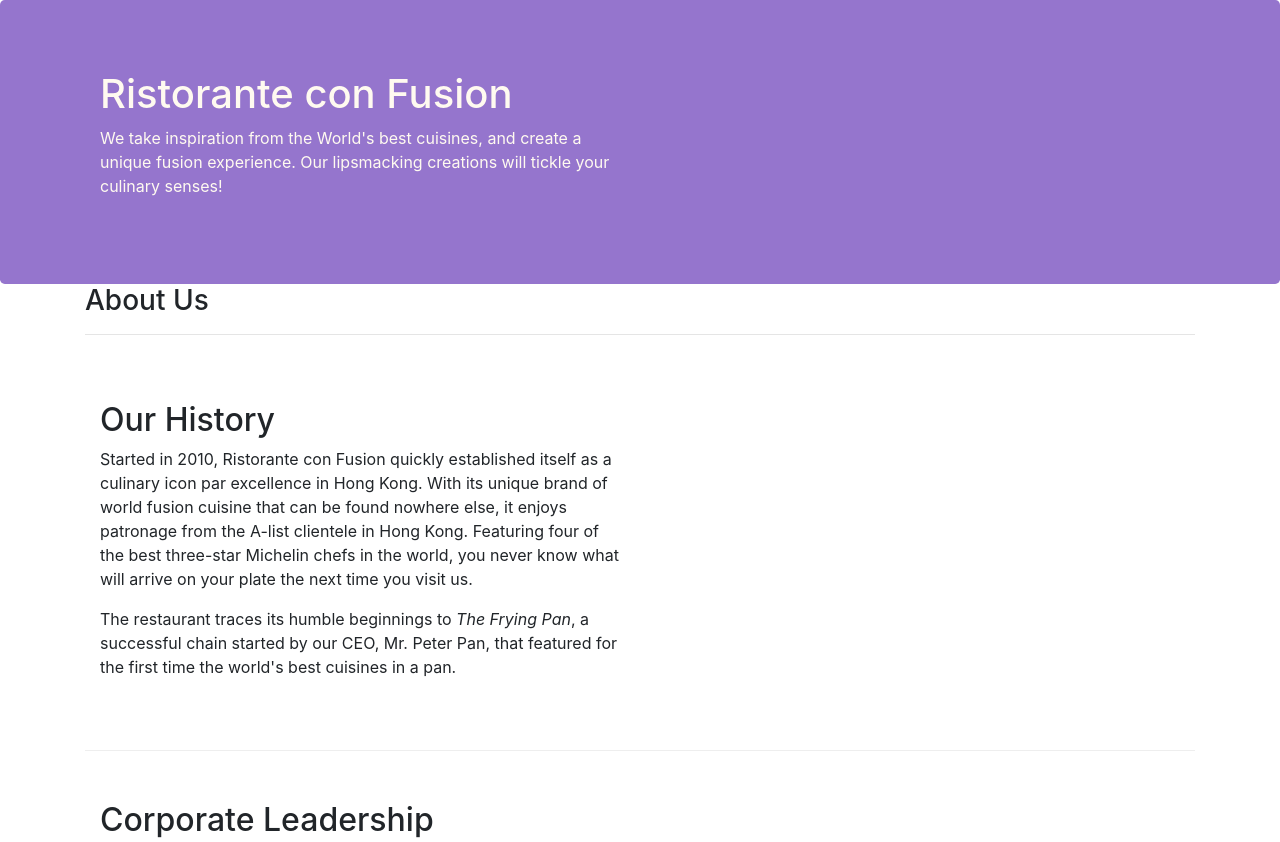
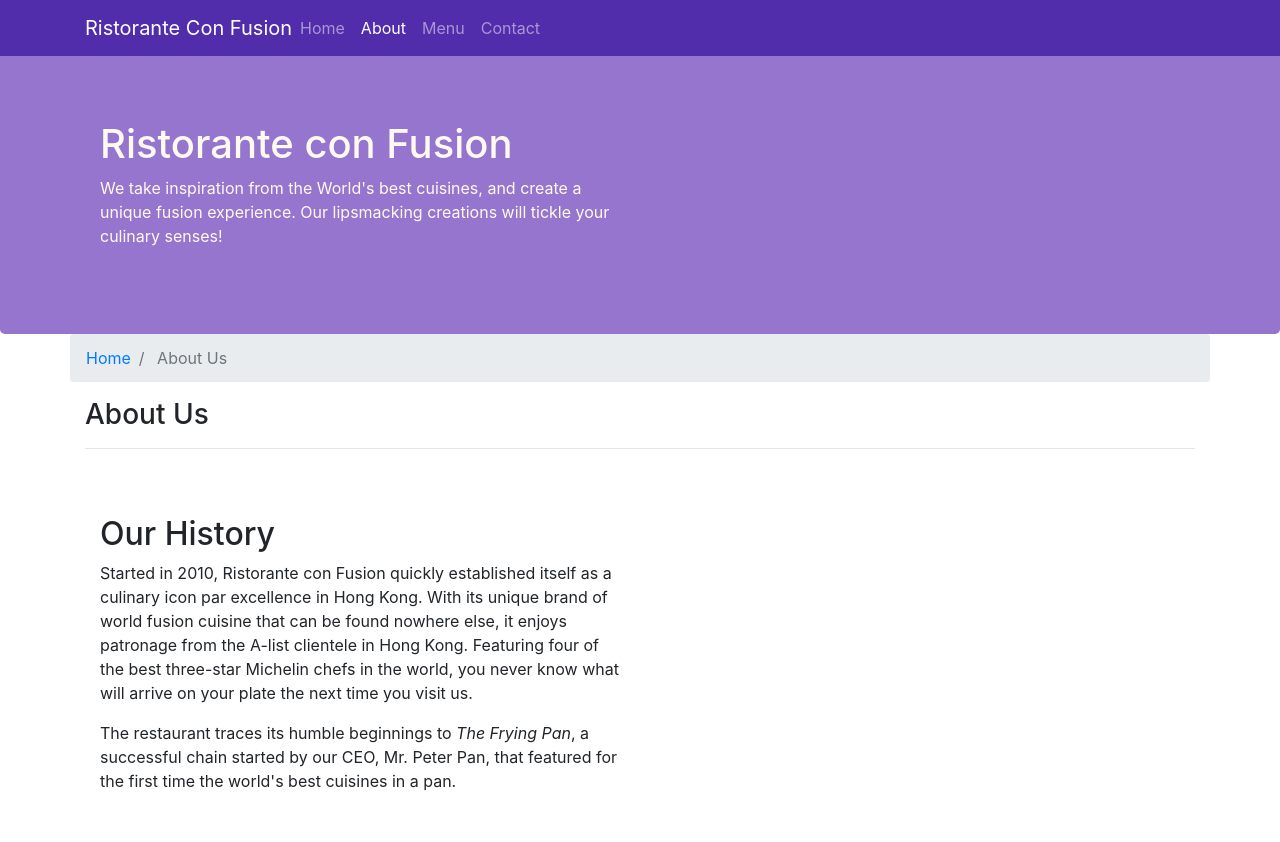
Before and after one commit to pnalin/bootstrap, a website: page aboutus.html in a window 1280 px wide. Shown: the top 842 px of the page. Drawn offline with nearby package versions, Linux system fonts and the light colour scheme.

Commit message:
navigation and breadcrumbs

```diff
--- a/aboutus.html
+++ b/aboutus.html
@@ -9,7 +9,22 @@
 </head>
 
 <body>
-
+    <nav class="navbar navbar-dark navbar-expand-sm fixed-top">
+        <div class="container">
+            <button class="navbar-toggler" type="button" data-toggle="collapse" data-target="#Navbar">
+            <span class="navbar-toggler-icon"></span>
+            </button>
+            <a class="navbar-brand mr-auto" href="./index.html"> Ristorante Con Fusion </a>
+            <div class="collapse navbar-collapse" id="Navbar">
+                <ul class="navbar-nav mr-auto">
+                    <li class="nav-item"><a class="nav-link" href="./index.html">Home</a></li>
+                    <li class="nav-item active"><a class="nav-link" href="#">About</a></li>
+                    <li class="nav-item"><a class="nav-link" href="#">Menu</a></li>
+                    <li class="nav-item"><a class="nav-link" href="#">Contact</a></li>
+                </ul>
+            </div>
+        </div>
+        </nav>
     <header class="jumbotron">
         <div class="container">
             <div class="row row-header">
@@ -24,15 +39,19 @@
     </header>
 
     <div class="container">
-        <div>
-            <div>
+        <div class="row">
+            <ol class="col-12 breadcrumb">
+                <li class="breadcrumb-item"><a href="./index.html">Home</a></li>
+                <li class="breadcrumb-item active"> About Us</li>
+            </ol>
+            <div class="col-12">
                <h3>About Us</h3>
                <hr>
             </div>
         </div>
 
         <div class="row row-content">
-            <div class="col-12 col-sm-6">
+            <div class="col-sm-6">
                 <h2>Our History</h2>
                 <p>Started in 2010, Ristorante con Fusion quickly established itself as a culinary icon par excellence in Hong Kong. With its unique brand of world fusion cuisine that can be found nowhere else, it enjoys patronage from the A-list clientele in Hong Kong.  Featuring four of the best three-star Michelin chefs in the world, you never know what will arrive on your plate the next time you visit us.</p>
                 <p>The restaurant traces its humble beginnings to <em>The Frying Pan</em>, a successful chain started by our CEO, Mr. Peter Pan, that featured for the first time the world's best cuisines in a pan.</p>
@@ -43,7 +62,7 @@
 
 
         <div class="row row-content"">
-            <div class="col-12 col-sm">
+            <div class="col-12">
                 <h2>Corporate Leadership</h2>
                 <h3>Peter Pan <small>Chief Epicurious Officer</small></h3>
                 <p class="d-none d-sm-block">Our CEO, Peter, credits his hardworking East Asian immigrant parents who undertook the arduous journey to the shores of America with the intention of giving their children the best future. His mother's wizardy in the kitchen whipping up the tastiest dishes with whatever is available inexpensively at the supermarket, was his first inspiration to create the fusion cuisines for which <em>The Frying Pan</em> became well known. He brings his zeal for fusion cuisines to this restaurant, pioneering cross-cultural culinary connections.</p>
@@ -64,7 +83,7 @@
                 <div class="col-4 offset-1 col-sm-2">
                     <h5>Links</h5>
                     <ul class="list-unstyled">
-                        <li><a href="#">Home</a></li>
+                        <li><a href="./index.html">Home</a></li>
                         <li><a href="#">About</a></li>
                         <li><a href="#">Menu</a></li>
                         <li><a href="#">Contact</a></li>
--- a/css/styles.css
+++ b/css/styles.css
@@ -28,3 +28,11 @@ color: floralwhite;
     margin: 0px;
     color: #0F0F0F;
 }
+body{
+    padding: 50px 0px 0px 0px;
+    z-index: 0;
+}
+
+.navbar-dark{
+    background-color: #512DAB;
+}
```
Also changed, not shown: index.html (+17 -2 lines).
